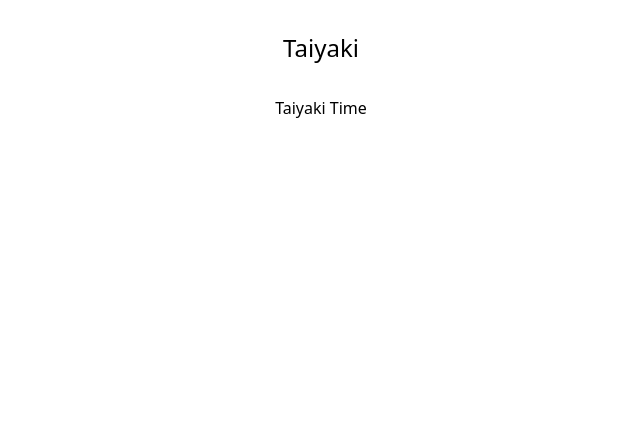
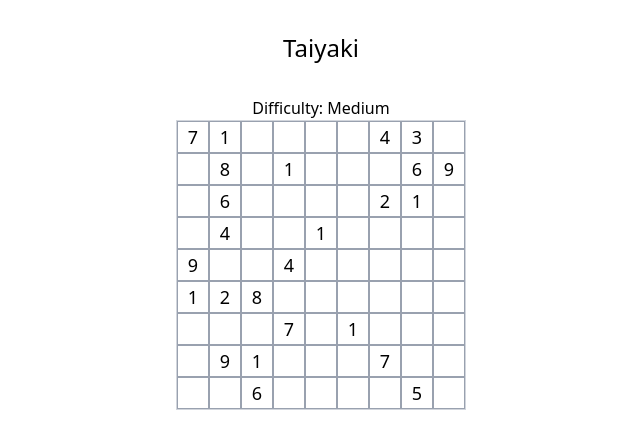
Before and after one commit to lewisgormanneale/taiyaki, a React (Vite) app: page / in a window 1280 px wide. Shown: the top 448 px of the page, without its empty margins (319-959 px from the left). Built offline with nearby package versions, Linux system fonts and the light colour scheme.

Commit message:
render the sudoku grid on the page
based on the easy json. setting solution but not yet supporting ability to change cell values, or for those values to be validated

```diff
--- a/components/Sudoku.tsx
+++ b/components/Sudoku.tsx
@@ -1,7 +1,43 @@
+import { useEffect, useState } from "react";
+import { formatBoard } from "../utils/sudoku-utils.ts";
+
 function Sudoku() {
+  const [board, setBoard] = useState<Cell[][]>([]);
+  const [solution, setSolution] = useState<number[][]>([]);
+  const [difficulty, setDifficulty] = useState<string>("Unknown");
+
+  useEffect(() => {
+    fetch("/data/sudoku-easy.json")
+      .then((res) => res.json())
+      .then((data) => {
+        setBoard(formatBoard(data.newboard.grids[0].value));
+        setSolution(data.newboard.grids[0].solution);
+        setDifficulty(data.newboard.grids[0].difficulty);
+      })
+      .catch((err) => {
+        console.error("Failed to load puzzle JSON", err);
+      });
+  }, []);
+
+  if (!board) return <p className="p-4">Loading...</p>;
+
   return (
     <div>
-      <h1>Taiyaki Time</h1>
+      <div>Difficulty: {difficulty}</div>
+      <div className="grid grid-cols-9 border border-gray-300">
+        {board.map((row, rowIndex) =>
+          row.map((cell, colIndex) => (
+            <input
+              key={`r${rowIndex + 1}c${colIndex + 1}`}
+              id={`r${rowIndex + 1}c${colIndex + 1}`}
+              type="text"
+              className="w-8 h-8 text-center text-lg border border-gray-400 focus:outline-none cursor-default"
+              value={cell.value ?? ""}
+              disabled={cell.locked}
+            />
+          )),
+        )}
+      </div>
     </div>
   );
 }
--- /dev/null
+++ b/utils/sudoku-utils.ts
@@ -0,0 +1,13 @@
+export type Cell = {
+  value: number | null;
+  locked: boolean;
+};
+
+export function formatBoard(grid: number[][]): Cell[][] {
+  return grid.map((row) =>
+    row.map((cell) => ({
+      value: cell === 0 ? null : cell,
+      locked: cell !== 0,
+    })),
+  );
+}
```
